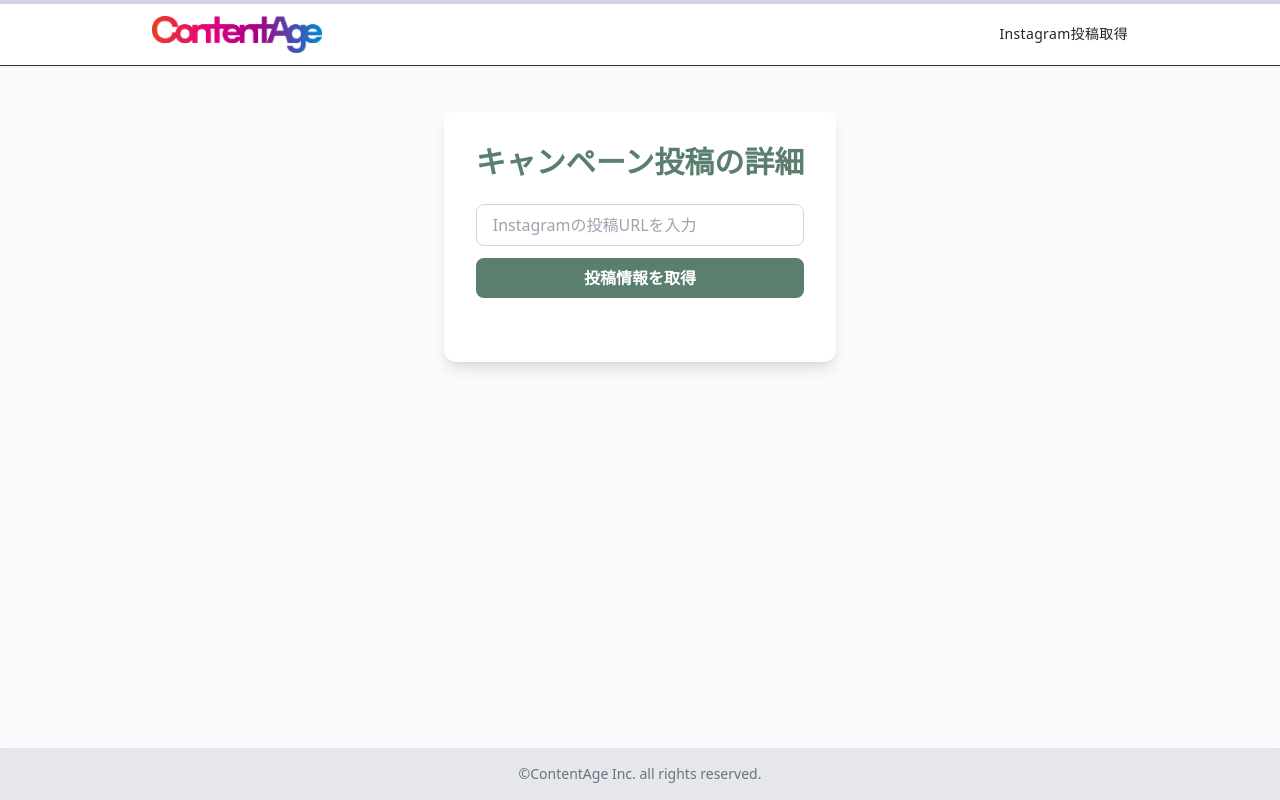
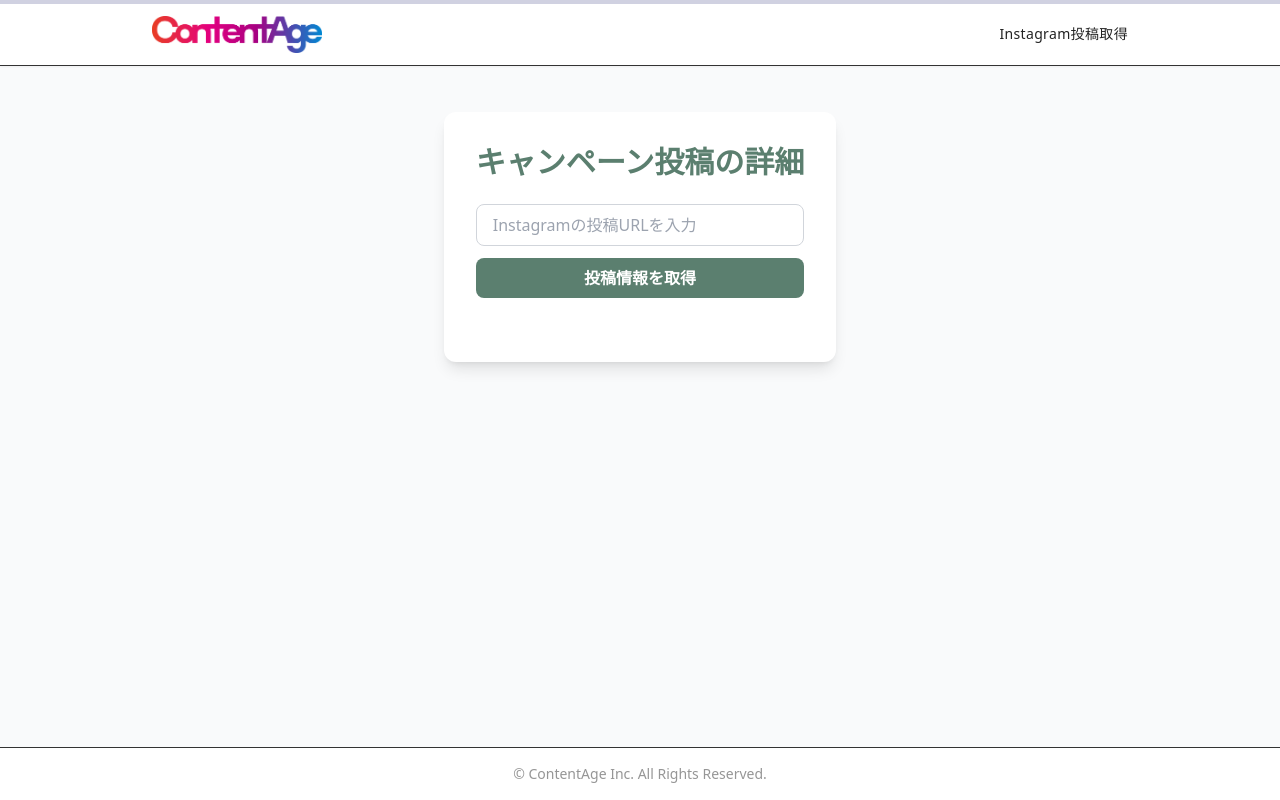
Before and after one commit to teishito/ContentAge-front, a Next.js app: page /instagram-post in a window 1280 px wide. Built offline with nearby package versions, Linux system fonts and the light colour scheme.

Commit message:
Update Footer.js

```diff
--- a/components/Footer.js
+++ b/components/Footer.js
@@ -1,9 +1,11 @@
 const Footer = () => {
-    return (
-        <footer className="fixed bottom-0 left-0 w-full bg-gray-200 py-4 text-center shadow-md">
-            <p className="text-sm text-gray-500">©ContentAge Inc. all rights reserved.</p>
-        </footer>
-    );
+  return (
+    <footer className="w-full border-t border-[var(--color-BDB)] bg-[var(--color-BG)]">
+      <div className="max-w-5xl mx-auto px-4 md:px-6 py-4 text-center text-xs md:text-sm text-[var(--color-G)]">
+        <p>© ContentAge Inc. All Rights Reserved.</p>
+      </div>
+    </footer>
+  );
 };
 
 export default Footer;
```
